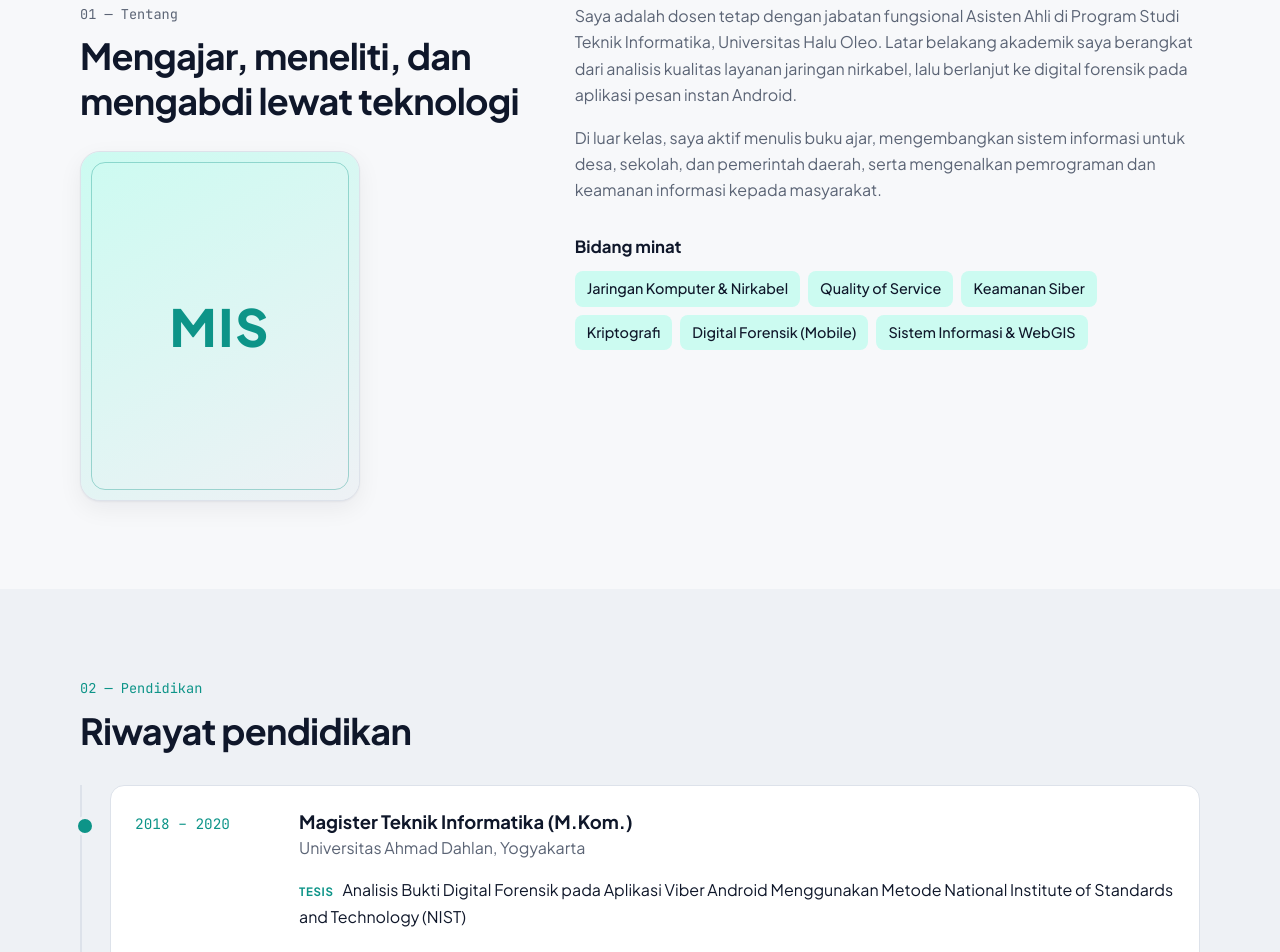
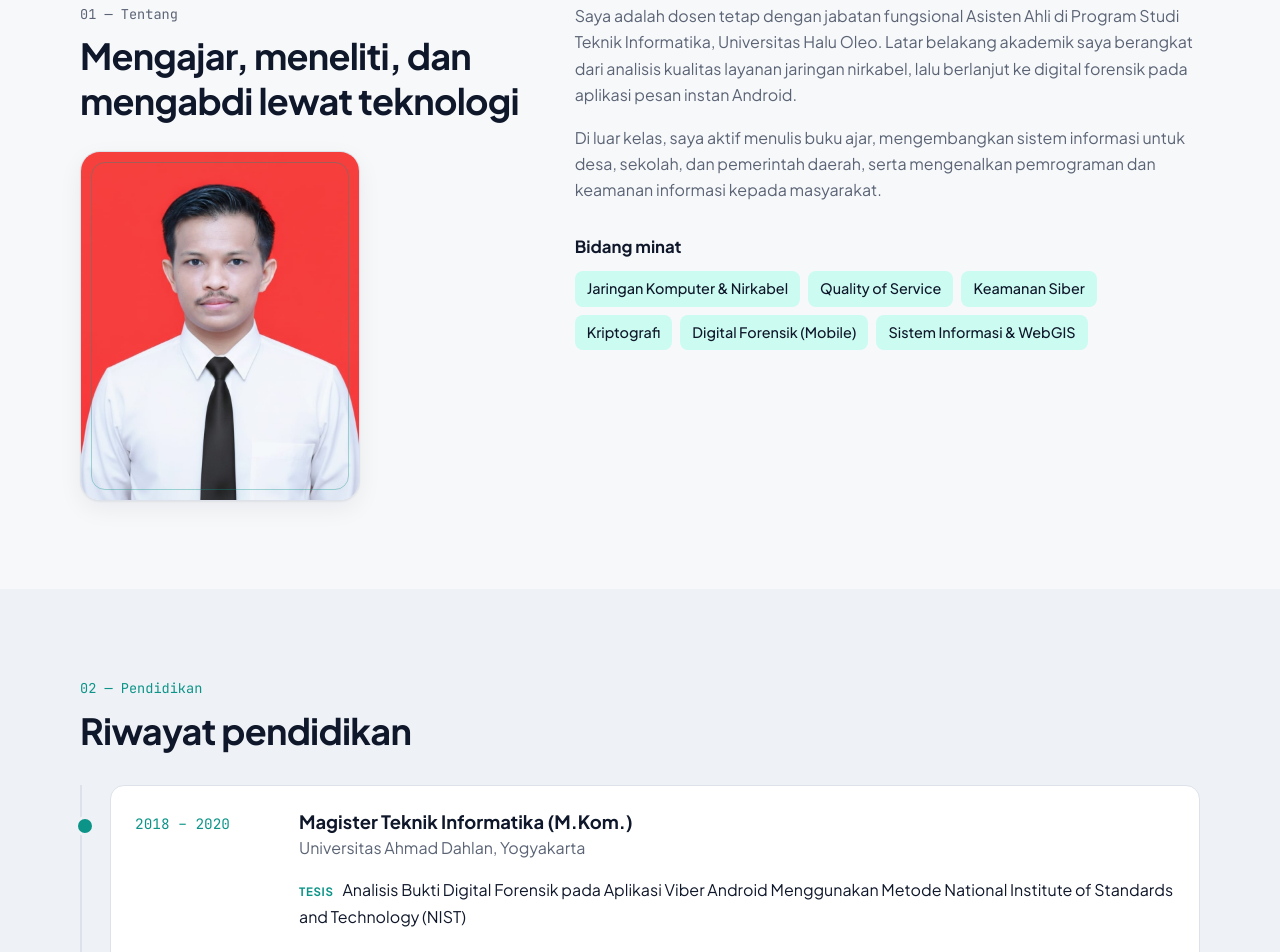
Before and after one commit to hakuba2020/portofolio, a plain HTML site: page index.html in a window 1280 px wide. Shown: the part 1067-2019 px from the top of the page. Drawn offline with Linux system fonts and the light colour scheme; no server answers.

Commit message:
Tambah foto profil
Co-Authored-By: Claude Opus 5.5 <noreply@anthropic.com>

```diff
--- a/styles.css
+++ b/styles.css
@@ -143,7 +143,7 @@ h1 { font-size: clamp(2.1rem, 5vw, 3.4rem); letter-spacing: -.03em; font-weight:
   border-radius: 20px; overflow: hidden; background: var(--bg-alt); border: 1px solid var(--border);
   box-shadow: var(--shadow);
 }
-.photo img { width: 100%; height: 100%; object-fit: cover; display: block; position: relative; z-index: 1; }
+.photo img { width: 100%; height: 100%; object-fit: cover; object-position: center 25%; display: block; position: relative; z-index: 1; }
 .photo-fallback {
   position: absolute; inset: 0; display: grid; place-items: center;
   font-size: 3.2rem; font-weight: 800; letter-spacing: .04em; color: var(--accent);
```
Also changed, not shown: foto.jpg (added).
